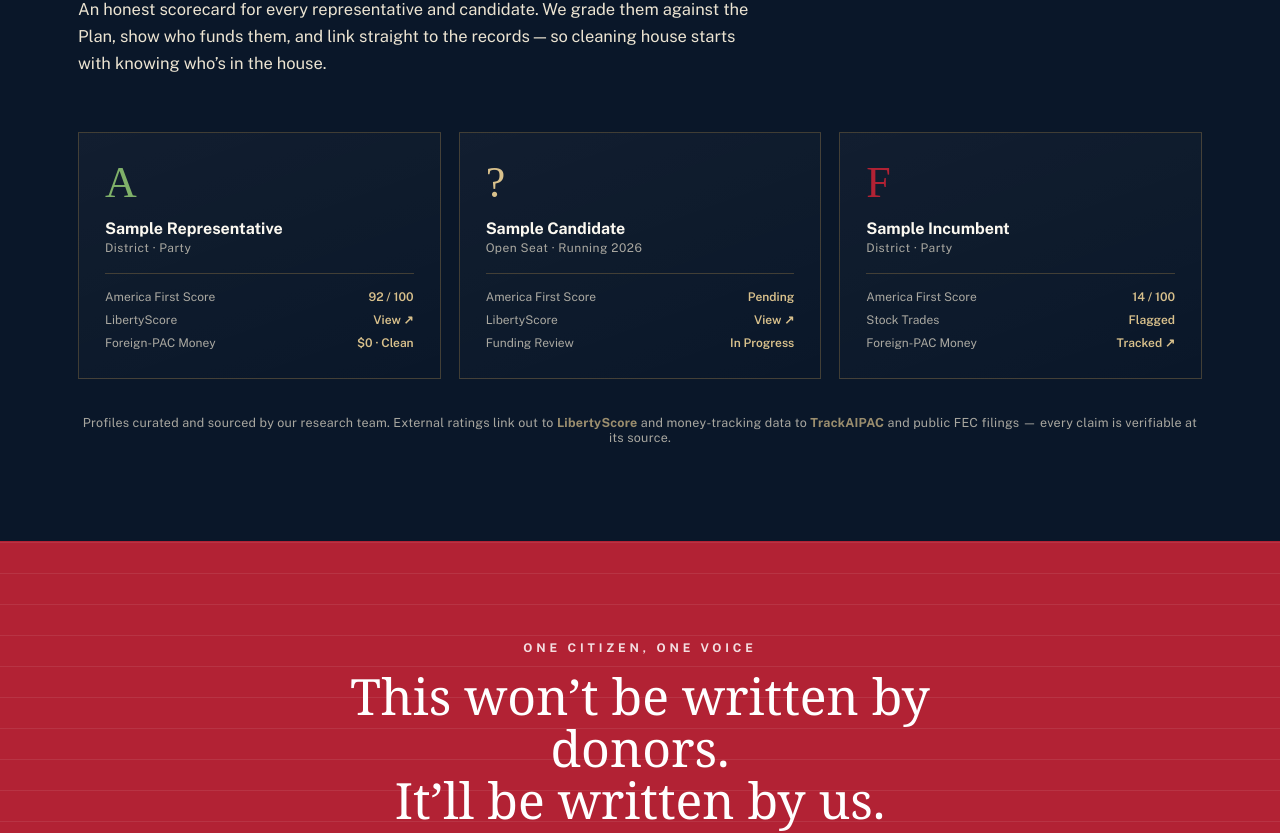
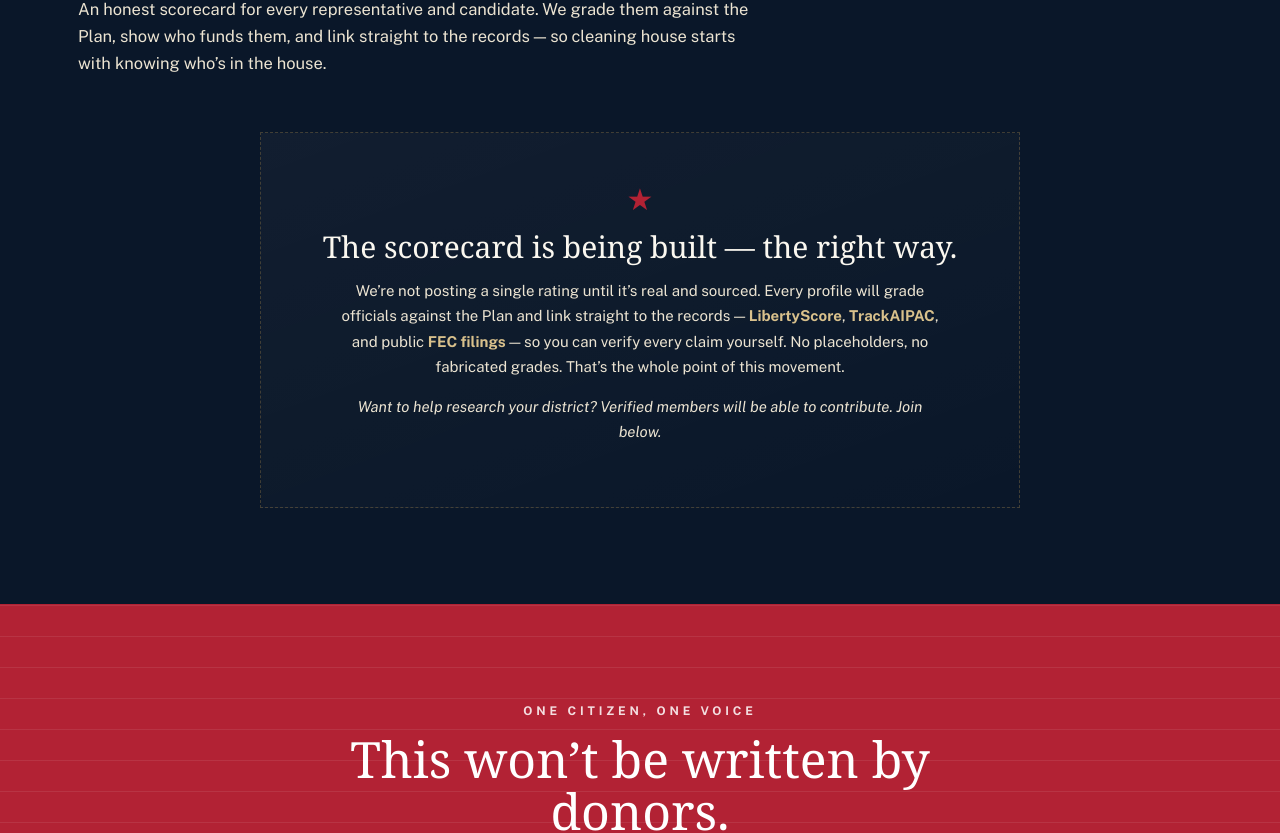
Before and after one commit to carmenrcorio/AF, a Next.js app: page / in a window 1280 px wide. Shown: the part 5178-6011 px from the top of the page. Built offline with nearby package versions, Linux system fonts and the light colour scheme; a web font is replaced by a local one.

Commit message:
fix: replace placeholder candidate cards with honest coming-soon

```diff
--- a/app/globals.css
+++ b/app/globals.css
@@ -408,3 +408,11 @@ footer{background:var(--ink);color:var(--cream);padding:60px 0 34px}
 .receipt-who{font-family:'Libre Caslon Display',serif;font-size:15px;color:var(--ink);text-align:right}
 .receipt-claim{font-size:13.5px;line-height:1.6;color:var(--ink);margin-bottom:16px}
 .receipt .stat-source{color:var(--gold);border-top:1px solid var(--hair);padding-top:10px;display:block}
+
+/* ============ CANDIDATE ACCOUNTABILITY — coming soon ============ */
+.cand-soon{border:1px dashed var(--hair);background:linear-gradient(160deg,rgba(255,255,255,.03),transparent);padding:48px 40px;text-align:center;max-width:760px;margin:0 auto}
+.cand-soon-seal{font-size:30px;color:var(--red);margin-bottom:14px}
+.cand-soon h3{font-size:clamp(22px,3vw,30px);color:var(--parchment-2);margin-bottom:16px}
+.cand-soon p{font-size:15px;line-height:1.7;color:var(--cream);max-width:600px;margin:0 auto 14px}
+.cand-soon p b{color:var(--gold-light)}
+.cand-soon-note{font-size:13px;color:var(--gold);font-style:italic}
--- a/app/page.tsx
+++ b/app/page.tsx
@@ -29,7 +29,7 @@ export default function Home() {
               <p className="lede rv d3">The system is rigged — and both parties profit from keeping it that way. <b>America First: The Only Way</b> is a constitution-respecting, citizen-built plan to end the corruption, hold every official accountable, and put working Americans ahead of lobbies, donors, and global corporations.</p>
               <div className="cta-row rv d4">
                 <Link href="/plan" className="btn btn-red">Read the Plan</Link>
-                <Link href="/#join" className="btn btn-ghost">Propose an Amendment</Link>
+                <Link href="/amendments/propose" className="btn btn-ghost">Propose an Amendment</Link>
               </div>
             </div>
             <div className="pledge-card rv d5">
@@ -174,21 +174,12 @@ export default function Home() {
             <h2>Know the right people. Support them — wherever you live.</h2>
             <p>An honest scorecard for every representative and candidate. We grade them against the Plan, show who funds them, and link straight to the records — so cleaning house starts with knowing who&rsquo;s in the house.</p>
           </div>
-          <div className="cand-row">
-            <div className="cc">
-              <div className="grade a">A</div><h4>Sample Representative</h4><div className="sub">District · Party</div>
-              <div className="meta"><div><span>America First Score</span><span>92 / 100</span></div><div><span>LibertyScore</span><span>View ↗</span></div><div><span>Foreign-PAC Money</span><span>$0 · Clean</span></div></div>
-            </div>
-            <div className="cc">
-              <div className="grade q">?</div><h4>Sample Candidate</h4><div className="sub">Open Seat · Running 2026</div>
-              <div className="meta"><div><span>America First Score</span><span>Pending</span></div><div><span>LibertyScore</span><span>View ↗</span></div><div><span>Funding Review</span><span>In Progress</span></div></div>
-            </div>
-            <div className="cc">
-              <div className="grade f">F</div><h4>Sample Incumbent</h4><div className="sub">District · Party</div>
-              <div className="meta"><div><span>America First Score</span><span>14 / 100</span></div><div><span>Stock Trades</span><span>Flagged</span></div><div><span>Foreign-PAC Money</span><span>Tracked ↗</span></div></div>
-            </div>
+          <div className="cand-soon">
+            <div className="cand-soon-seal">★</div>
+            <h3>The scorecard is being built — the right way.</h3>
+            <p>We&rsquo;re not posting a single rating until it&rsquo;s real and sourced. Every profile will grade officials against the Plan and link straight to the records — <b>LibertyScore</b>, <b>TrackAIPAC</b>, and public <b>FEC filings</b> — so you can verify every claim yourself. No placeholders, no fabricated grades. That&rsquo;s the whole point of this movement.</p>
+            <p className="cand-soon-note">Want to help research your district? Verified members will be able to contribute. Join below.</p>
           </div>
-          <p className="src-note">Profiles curated and sourced by our research team. External ratings link out to <b>LibertyScore</b> and money-tracking data to <b>TrackAIPAC</b> and public FEC filings — every claim is verifiable at its source.</p>
         </div>
       </section>
 
@@ -200,7 +191,7 @@ export default function Home() {
           <p>Verify with your phone, propose amendments, and vote on the ones that should become law. A movement for a new generation of Americans who are done being sold out — and ready to build something better.</p>
           <div className="cta-row">
             <span className="btn btn-cream">Create Your Account</span>
-            <Link href="/issues" className="btn btn-outline-w">Explore the Issues</Link>
+            <Link href="/amendments" className="btn btn-outline-w">See Open Amendments</Link>
           </div>
         </div>
       </section>
```
Also changed, not shown: 1 other file (tests, documents, lock files or other folders).
